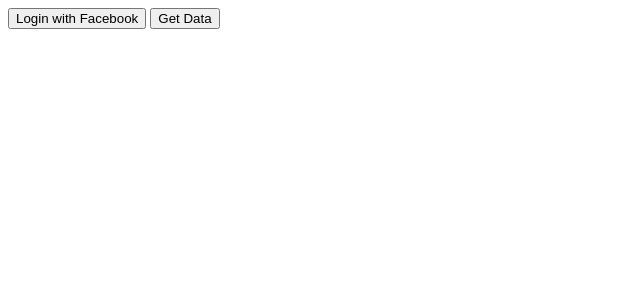
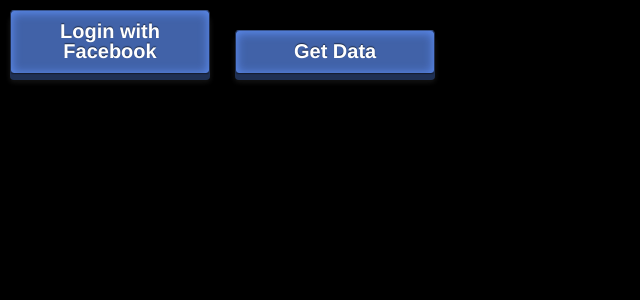
Before and after one commit to lucasfutch/markovme, a Flask app: page / in a window 1280 px wide. Shown: the top 300 px of the page, without its empty margins (0-640 px from the left). Run offline with Flask 2, Linux system fonts and the light colour scheme; some libraries are stand-ins or nearby versions.

Commit message:
CLeaned up FB data extraction
Pagination now works and does not reach an error, and an array is made of all messages. Messages are also now sent to python via a POST to create a python array to be manipulated. Added small html and css changes

```diff
--- a/main.py
+++ b/main.py
@@ -1,5 +1,5 @@
 from flask import Flask, render_template, request, redirect, url_for, send_from_directory
-import requests
+# import requests
 
 
 from flask import Flask
@@ -9,6 +9,17 @@ app = Flask(__name__)
 def index():
     return render_template('index.html')
 
+@app.route('/list', methods=['GET', 'POST'])
+def getFBArray():
+   	data = request.get_json()
+	x = data['x']
+	print x
+   	return "Data in Python"
+
+
+
+    # return jsonify(result=wordlist)
+
 
 if __name__ == '__main__':
-    app.run(host='0.0.0.0')
+    app.run(host='0.0.0.0', port=8000)
--- /dev/null
+++ b/static/style.css
@@ -0,0 +1,45 @@
+body{
+	margin: 0;
+	padding: 0;
+	background-color: black;
+	font-family: 'Proxima Nova', Geneva, Verdana, Arial, sans-serif;
+	font-size: 16px;
+}
+
+button {
+    background: #4162a8;
+    border-top: 1px solid #38538c;
+    border-right: 1px solid #1f2d4d;
+    border-bottom: 1px solid #151e33;
+    border-left: 1px solid #1f2d4d;
+    border-radius: 4px;
+    -webkit-box-shadow: inset 0 1px 10px 1px #5c8bee, 0 1px 0 #1d2c4d, 0 6px 0 #1f3053, 0 8px 4px 1px #111111;
+    box-shadow: inset 0 1px 10px 1px #5c8bee, 0 1px 0 #1d2c4d, 0 6px 0 #1f3053, 0 8px 4px 1px #111111;
+    color: #fff;
+    font: bold 20px/1 "helvetica neue", helvetica, arial, sans-serif;
+    margin-bottom: 10px;
+    margin-top: 10px;
+    margin-left: 10px;
+    margin-right: 10px;
+    padding: 10px 0 12px 0;
+    text-align: center;
+    text-shadow: 0 -1px 1px #1e2d4d;
+    width: 200px;
+    -webkit-background-clip: padding-box;
+}
+
+#top {
+	display: inline-block;
+}
+
+#mainText{
+	font-size: 16px;
+	color: white;
+	text-align: center;
+/*	margin-top: 0px;
+	margin-bottom: 0px;
+	margin-left: 20px;
+	margin-right: 20px;*/
+	display: inline-block;
+	/*vertical-align: middle;*/
+}
--- a/templates/index.html
+++ b/templates/index.html
@@ -4,7 +4,9 @@
 		<meta charset="utf-8"/>
 		<meta name="viewport" content="width=device-width">
 		<title>MarkovMe</title>
-		<!-- <link rel="stylesheet" type="text/css" href="style.css" /> -->
+		<link rel="stylesheet" type="text/css" href="../static/style.css" />
+		<link rel="shortcut icon" href="/favicon.ico" type="image/x-icon">
+		<link rel="icon" href="/favicon.ico" type="image/x-icon">
 	</head>
 	<body>
 		<script>
@@ -26,11 +28,16 @@
 		}(document, 'script', 'facebook-jssdk'));
 		</script>
 
+		<div id = "top">
+			<button id = 'loginButton'>Login with Facebook</button>
+			<button id = 'getDataButton'>Get Data</button>
+		</div>
 
-		<button onclick="myFacebookLogin()">Login with Facebook</button>
-		<button onclick="myFacebookData()">Get Data</button>
+		<p id = "mainText"></p>
 
+		<script src="https://code.jquery.com/jquery-3.2.1.min.js"></script>
 
 		<script src="../static/script.js"></script>
+
 	</body>
 </html>
```
Also changed, not shown: static/script.js (+39 -4 lines), 1 other file.
